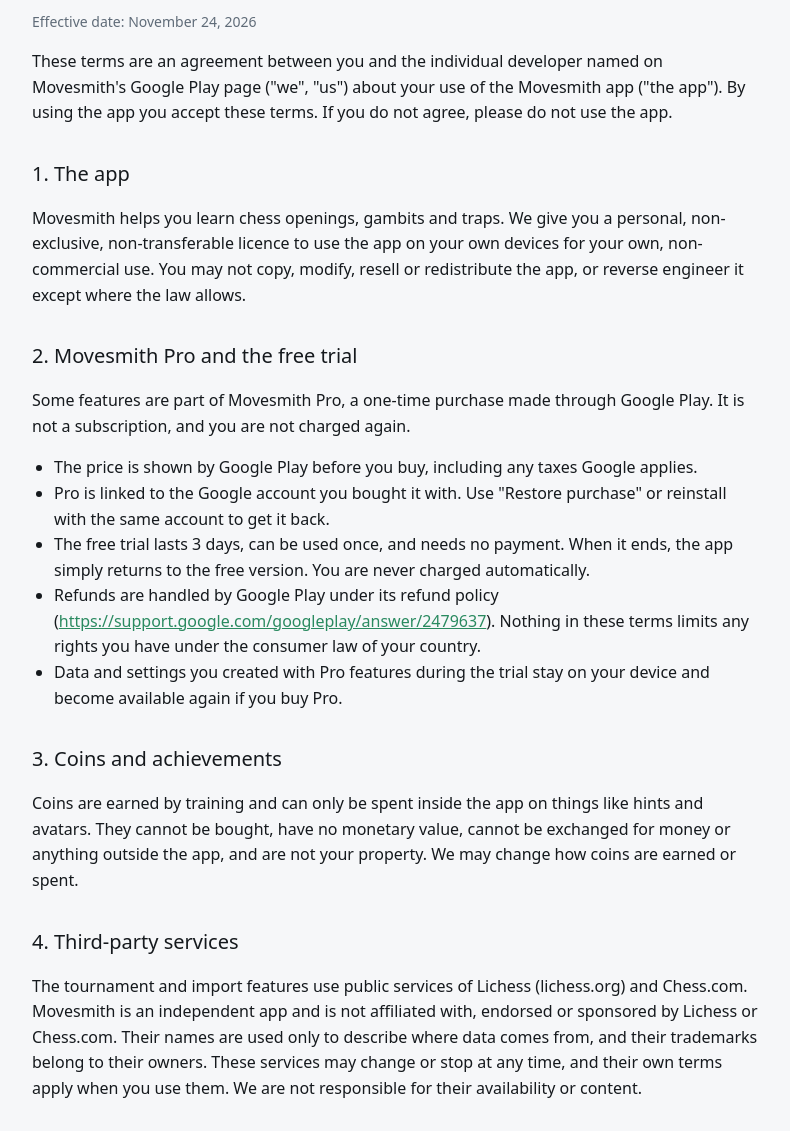
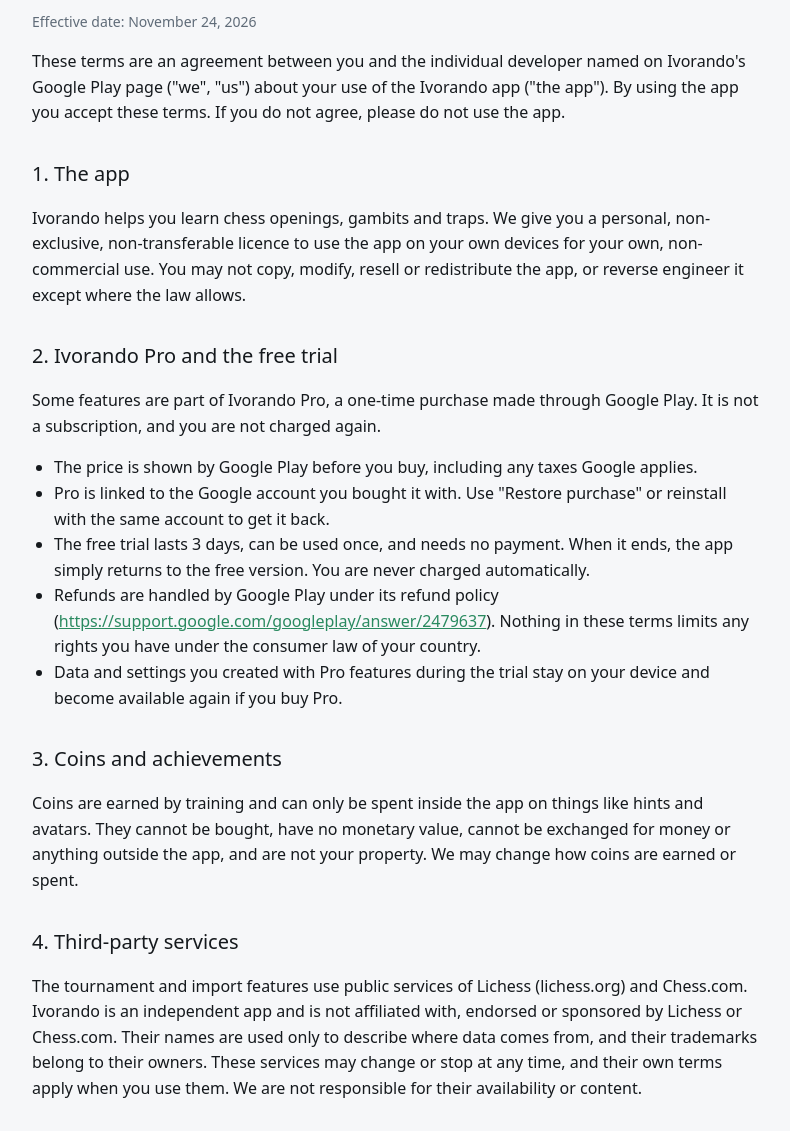
Before and after one commit to Hawksbk/ivorando, a plain HTML site: page terms.html in a window 1280 px wide. Shown: the part 133-1264 px from the top of the page, without its empty margins (244-1034 px from the left). Drawn offline with Linux system fonts and the light colour scheme.

Commit message:
Rename to Ivorando
Co-Authored-By: Claude Opus 5.5 <noreply@anthropic.com>

```diff
--- a/terms.html
+++ b/terms.html
@@ -1,7 +1,7 @@
 <!doctype html>
 <html lang="en"><head><meta charset="utf-8">
 <meta name="viewport" content="width=device-width, initial-scale=1">
-<title>Movesmith Terms of Use</title><style>
+<title>Ivorando Terms of Use</title><style>
 :root{--bg:#f6f7f9;--fg:#15191d;--muted:#5f6b78;--accent:#2a8a60;--card:#fff;--line:#dce1e6}
 @media (prefers-color-scheme:dark){:root{--bg:#121417;--fg:#f2f4f6;--muted:#8d98a4;--accent:#34a877;--card:#171a1e;--line:#2b3137}}
 *{box-sizing:border-box}body{margin:0;background:var(--bg);color:var(--fg);
@@ -14,11 +14,11 @@ nav{margin-bottom:24px;font-size:14px}nav a{margin-right:16px}
 <body><main><nav><a href="privacy.html">Privacy policy</a><a href="terms.html">Terms of use</a></nav>
 <h1>Terms of Use</h1>
 <p class="muted">Effective date: November 24, 2026</p>
-<p>These terms are an agreement between you and the individual developer named on Movesmith&#x27;s Google Play page (&quot;we&quot;, &quot;us&quot;) about your use of the Movesmith app (&quot;the app&quot;). By using the app you accept these terms. If you do not agree, please do not use the app.</p>
+<p>These terms are an agreement between you and the individual developer named on Ivorando&#x27;s Google Play page (&quot;we&quot;, &quot;us&quot;) about your use of the Ivorando app (&quot;the app&quot;). By using the app you accept these terms. If you do not agree, please do not use the app.</p>
 <h2>1. The app</h2>
-<p>Movesmith helps you learn chess openings, gambits and traps. We give you a personal, non-exclusive, non-transferable licence to use the app on your own devices for your own, non-commercial use. You may not copy, modify, resell or redistribute the app, or reverse engineer it except where the law allows.</p>
-<h2>2. Movesmith Pro and the free trial</h2>
-<p>Some features are part of Movesmith Pro, a one-time purchase made through Google Play. It is not a subscription, and you are not charged again.</p>
+<p>Ivorando helps you learn chess openings, gambits and traps. We give you a personal, non-exclusive, non-transferable licence to use the app on your own devices for your own, non-commercial use. You may not copy, modify, resell or redistribute the app, or reverse engineer it except where the law allows.</p>
+<h2>2. Ivorando Pro and the free trial</h2>
+<p>Some features are part of Ivorando Pro, a one-time purchase made through Google Play. It is not a subscription, and you are not charged again.</p>
 <ul>
 <li>The price is shown by Google Play before you buy, including any taxes Google applies.</li>
 <li>Pro is linked to the Google account you bought it with. Use &quot;Restore purchase&quot; or reinstall with the same account to get it back.</li>
@@ -29,7 +29,7 @@ nav{margin-bottom:24px;font-size:14px}nav a{margin-right:16px}
 <h2>3. Coins and achievements</h2>
 <p>Coins are earned by training and can only be spent inside the app on things like hints and avatars. They cannot be bought, have no monetary value, cannot be exchanged for money or anything outside the app, and are not your property. We may change how coins are earned or spent.</p>
 <h2>4. Third-party services</h2>
-<p>The tournament and import features use public services of Lichess (lichess.org) and Chess.com. Movesmith is an independent app and is not affiliated with, endorsed or sponsored by Lichess or Chess.com. Their names are used only to describe where data comes from, and their trademarks belong to their owners. These services may change or stop at any time, and their own terms apply when you use them. We are not responsible for their availability or content.</p>
+<p>The tournament and import features use public services of Lichess (lichess.org) and Chess.com. Ivorando is an independent app and is not affiliated with, endorsed or sponsored by Lichess or Chess.com. Their names are used only to describe where data comes from, and their trademarks belong to their owners. These services may change or stop at any time, and their own terms apply when you use them. We are not responsible for their availability or content.</p>
 <h2>5. Your content</h2>
 <p>You are responsible for the games and lines you import, create or share, and for having the right to use them. Games you import remain subject to the rights of their original sources.</p>
 <h2>6. Learning content</h2>
```
Also changed, not shown: index.html (+1 -1 lines), privacy.html (+3 -3 lines).
